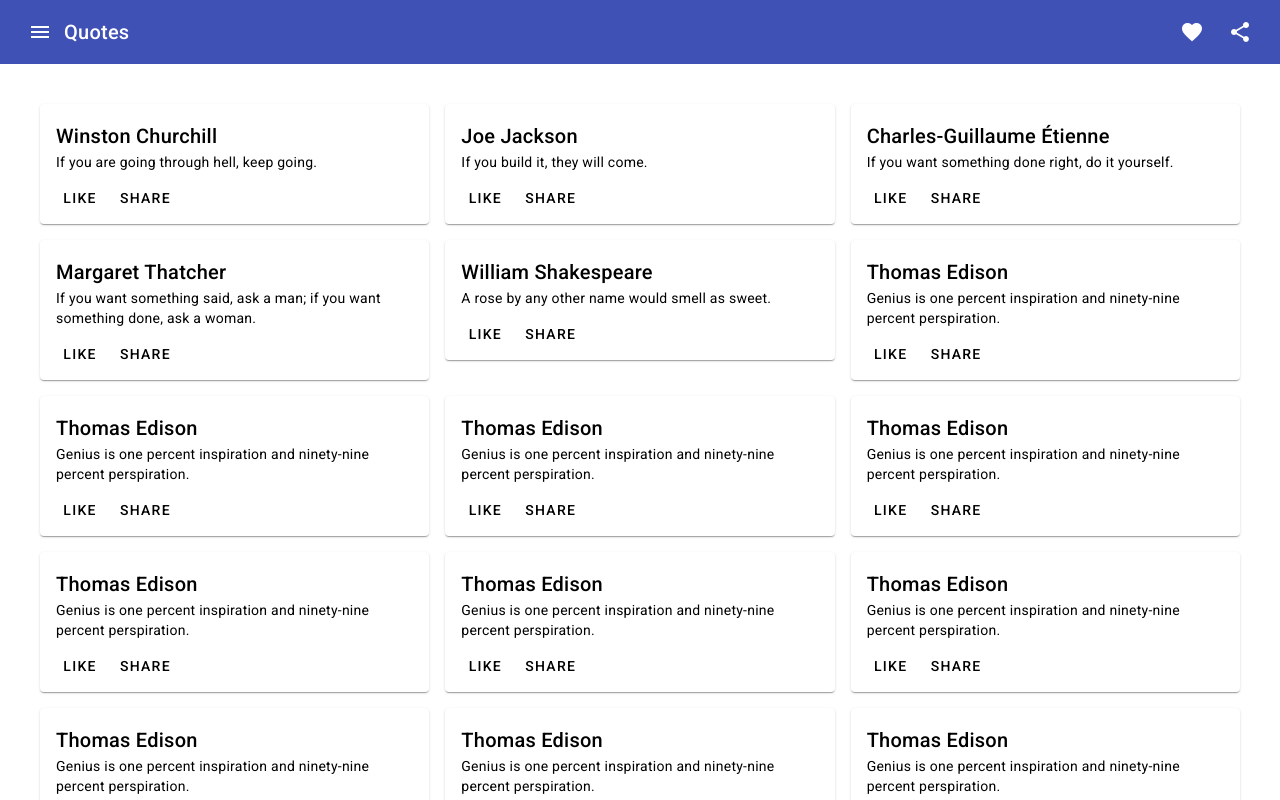
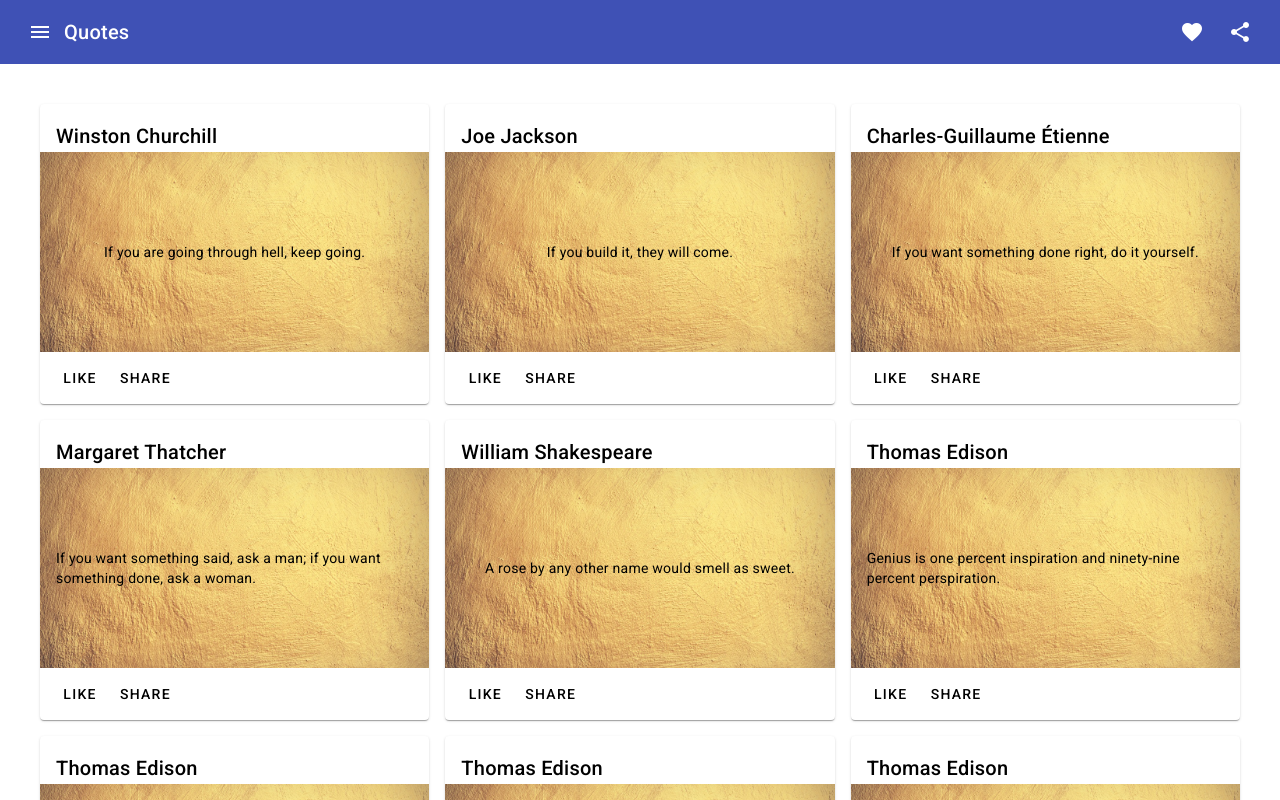
Before and after one commit to mdistiakahmed/mq-frontend, an Angular app: page / in a window 1280 px wide. Shown: the top 800 px of the page. Built offline with nearby package versions, Linux system fonts and the light colour scheme.

Commit message:
Update background

```diff
--- a/src/app/app.component.html
+++ b/src/app/app.component.html
@@ -8,7 +8,19 @@
       <mat-card-header>
         <mat-card-title>{{ q.author }}</mat-card-title>
       </mat-card-header>
-      <mat-card-content>
+      <mat-card-content
+        style="
+          background-image: url(assets/background.jpg);
+          background-size: cover;
+          background-position: center;
+          height: 200px;
+          width: 100%;
+          display: flex;
+          flex-direction: column;
+          justify-content: center;
+          align-items: center;
+        "
+      >
         <p>{{ q.text }}</p>
       </mat-card-content>
       <mat-card-actions>
```
Also changed, not shown: src/assets/background.jpg (added).
